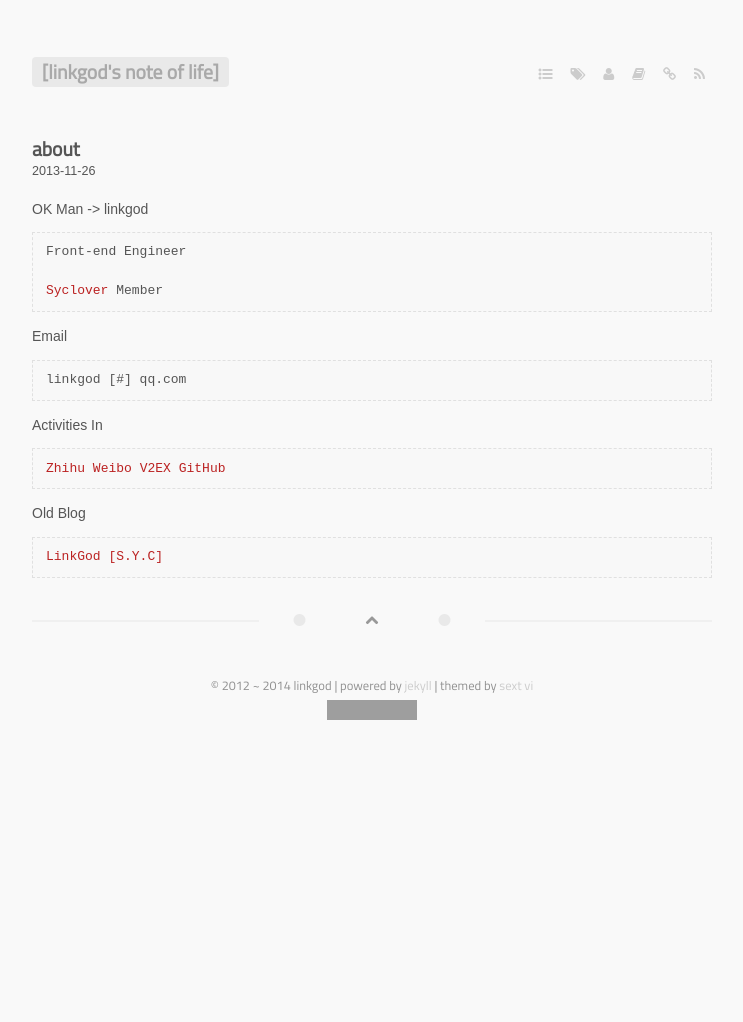
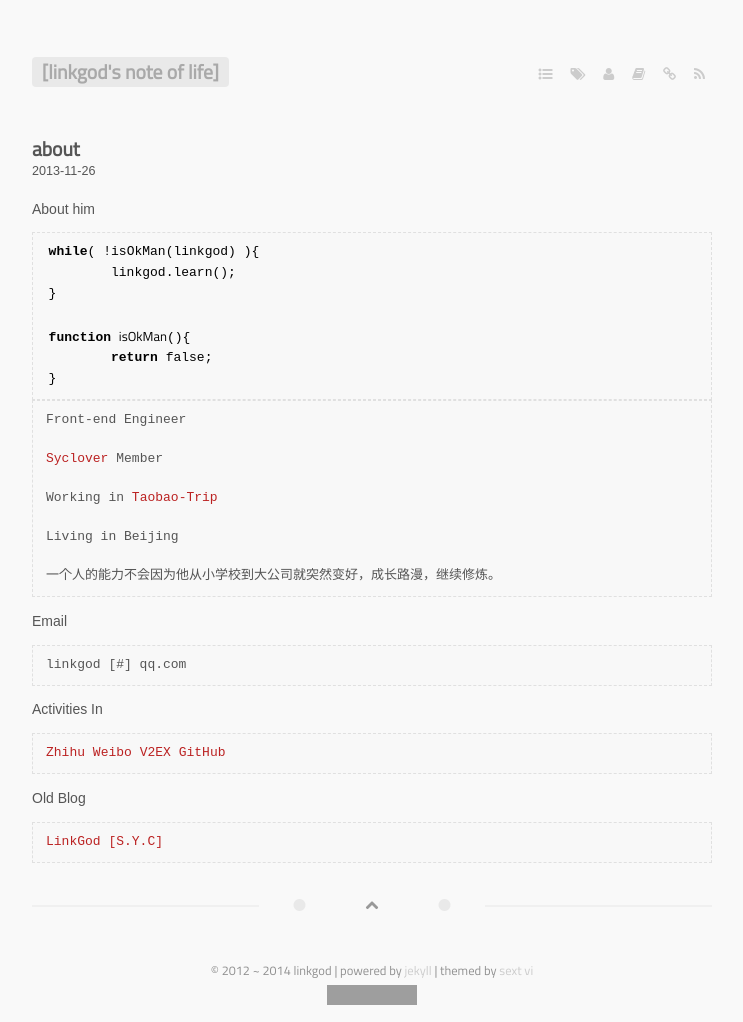
Before and after one commit to linkgod/linkgod.github.io, a Jekyll site: the page built from about.md, in a window 1280 px wide. Shown: the whole page, without its empty margins (268-1011 px from the left). Built offline with Jekyll 4.4.1, drawn with Linux system fonts in a browser that asks for light colours; some web fonts are replaced; Markdown is read by kramdown in place of the engine named in the settings; comment, search, counter and statistics services are not loaded; before the commit the page ends 900 px from its top, so only the background shows below that; grey boxes are pictures that could not be loaded.

Commit message:
Update about.md

````diff
--- a/about.md
+++ b/about.md
@@ -4,11 +4,28 @@ title: about
 date: 2013-11-26
 ---
 
-OK Man -> linkgod
+About him
+
+```javascript
+while( !isOkMan(linkgod) ){
+	linkgod.learn();
+}
+
+function isOkMan(){
+	return false;
+}
+```
 
 > Front-end Engineer
 >
 > [Syclover](http://weibo.com/sycloversyc) Member
+>
+> Working in [Taobao-Trip](http://trip.taobao.com)
+>
+> Living in Beijing
+>
+> 一个人的能力不会因为他从小学校到大公司就突然变好，成长路漫，继续修炼。
+
 
 Email
 
@@ -22,4 +39,5 @@ Activities In
 > [GitHub](https://github.com/linkgod)
 
 Old Blog
+
 > [LinkGod \[S.Y.C\]](http://linkgod.diandian.com/)
````
